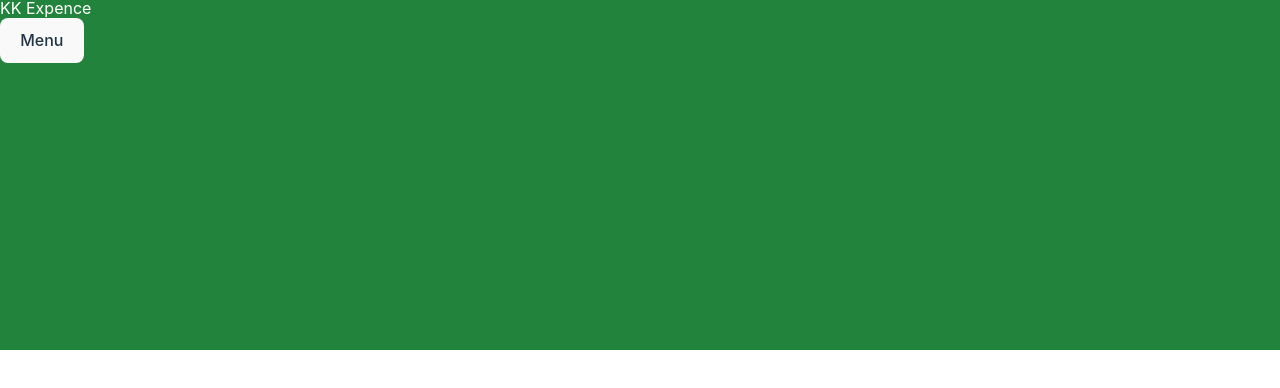
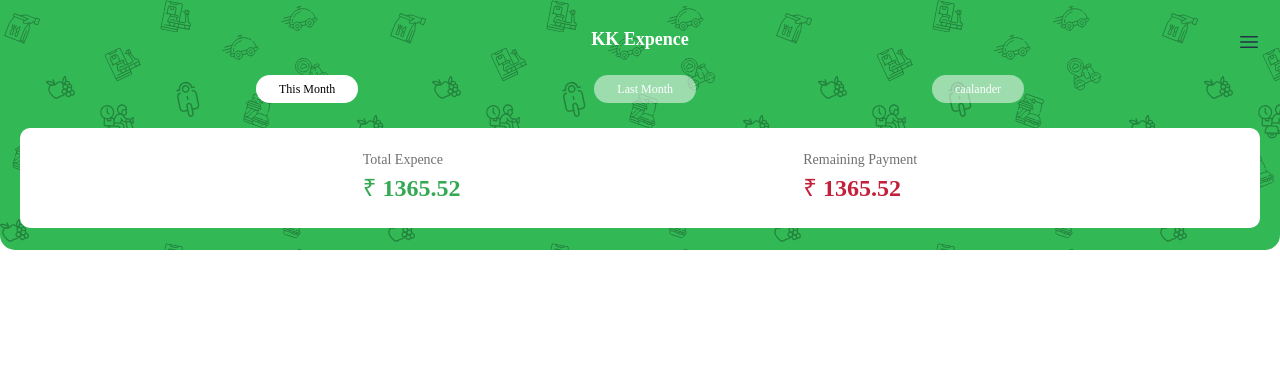
Before and after one commit to Zahidmk/kk, a React (Vite) app: page / in a window 1280 px wide. Shown: the top 388 px of the page. Built offline with nearby package versions, Linux system fonts and the light colour scheme.

Commit message:
design update

```diff
--- a/src/App.css
+++ b/src/App.css
@@ -0,0 +1,3 @@
+*{
+    font-family: poppins;
+}
--- a/src/Components/Top.jsx
+++ b/src/Components/Top.jsx
@@ -1,10 +1,31 @@
 import React from "react";
 import styles from "./Top.module.css";
+import Calender from "./month/Calender";
+import CashCard from "./month/CashCard";
 function Top() {
   return (
     <div className={styles.topbg}>
-      <h1 className={styles.header}>KK Expence</h1>
-      <button>Menu</button>
+      <div className={styles.inner_div}>
+        <h1 className={styles.header}>KK Expence</h1>
+        <button className={styles.btn_header}>
+          <svg
+            xmlns="http://www.w3.org/2000/svg"
+            fill="none"
+            viewBox="0 0 24 24"
+            strokeWidth={1.5}
+            stroke="currentColor"
+            className="w-6 h-6"
+          >
+            <path
+              strokeLinecap="round"
+              strokeLinejoin="round"
+              d="M3.75 6.75h16.5M3.75 12h16.5m-16.5 5.25h16.5"
+            />
+          </svg>
+        </button>
+      </div>
+      <Calender />
+      <CashCard />
     </div>
   );
 }
--- a/src/Components/Top.module.css
+++ b/src/Components/Top.module.css
@@ -1,8 +1,31 @@
 .topbg{
-    background-color:#22843C ;
+    background-image: url(../assets/header_bg.svg);
+    background-color:#33b856 ;
     width: 100%;
-    height: 350px;
+    height: 250px;
+    border-radius: 0 0 15px 15px;
 }
 .header{
     color: #fff;
+    font-size: 18px;
+    font-weight: 700;
+    text-align: center;
+    padding-top: 30px;
 }
+.btn_header{
+    background-color: unset;
+    position: absolute;
+    right: 0;
+    top: 20px;
+    outline: none !important;
+    border: none;
+}
+.btn_header:hover{
+    border-color:unset !important;
+}
+
+.inner_div{
+    display: flex;
+    justify-content: center;
+    position: relative;
+}
--- /dev/null
+++ b/src/Components/month/Calender.jsx
@@ -0,0 +1,13 @@
+import React from "react";
+import styles from "./Calender.module.css";
+function Calender() {
+  return (
+    <div className={styles.cal_div}>
+      <button className={styles.btn_calender}>This Month</button>
+      <button className={styles.btn_calender1}>Last Month</button>
+      <button className={styles.btn_calender2}>caalander</button>
+    </div>
+  );
+}
+
+export default Calender;
--- /dev/null
+++ b/src/Components/month/Calender.module.css
@@ -0,0 +1,20 @@
+.btn_calender,
+.btn_calender1,
+.btn_calender2 {
+  background-color: #fff;
+  outline: none !important;
+  border: none;
+  color: #000;
+  font-size: 12px;
+  padding: 5px 23px;
+  border-radius: 20px;
+}
+.btn_calender1,.btn_calender2{
+    background-color: #ffffff84;
+    color: #fff;
+}
+.cal_div {
+  justify-content: space-evenly;
+  display: flex;
+  margin: 25px 20px;
+}
--- /dev/null
+++ b/src/Components/month/CashCard.jsx
@@ -0,0 +1,18 @@
+import React from "react";
+import styles from "./CashCard.module.css";
+function CashCard() {
+  return (
+    <div className={styles.cashcard}>
+      <div className={styles.CashCard_inner}>
+        <h3 className={styles.cashcard_h3_exp}>Total Expence</h3>
+        <span className={styles.cashcard_span_exp}>&#8377; 1365.52</span>
+      </div>
+      <div className={styles.CashCard_inner}>
+        <h3 className={styles.cashcard_h3_repay}>Remaining Payment</h3>
+        <span className={styles.cashcard_span_repay}>&#8377; 1365.52</span>
+      </div>
+    </div>
+  );
+}
+
+export default CashCard;
--- /dev/null
+++ b/src/Components/month/CashCard.module.css
@@ -0,0 +1,30 @@
+.cashcard {
+  display: flex;
+  justify-content: space-evenly;
+  background-color: #fff;
+  margin: 20px 20px;
+  border-radius: 10px;
+  height: 100px;
+}
+.CashCard_inner {
+  color: #000;
+  justify-content: center;
+  display: flex;
+  flex-direction: column;
+}
+.CashCard_inner h3 {
+  font-size: 14px;
+}
+.CashCard_inner span {
+  font-size: 24px;
+  font-weight: 700;
+}
+.cashcard_h3_exp,.cashcard_h3_repay{
+    color: #707070
+}
+.cashcard_span_repay{
+    color: #C2203B;
+}
+.cashcard_span_exp{
+    color: #34A853;
+}
```
Also changed, not shown: src/assets/header_bg.svg (added).
